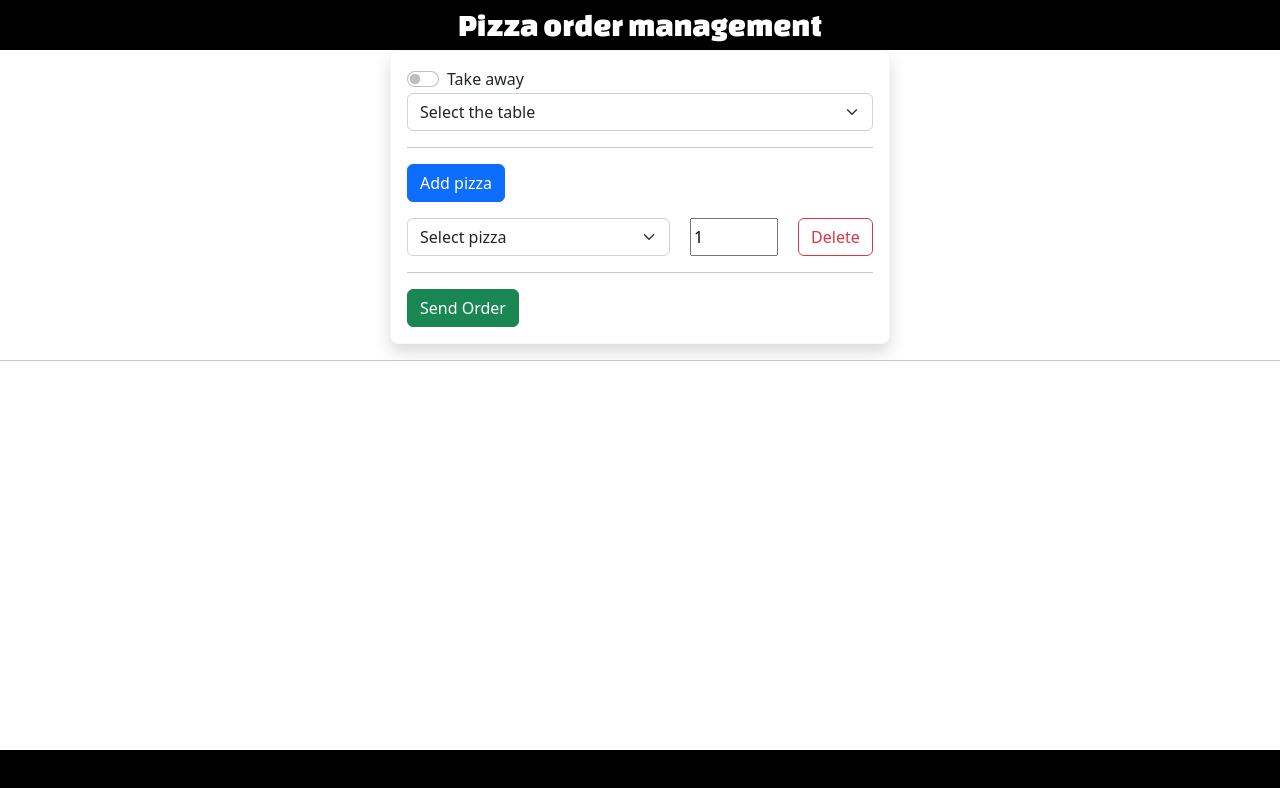
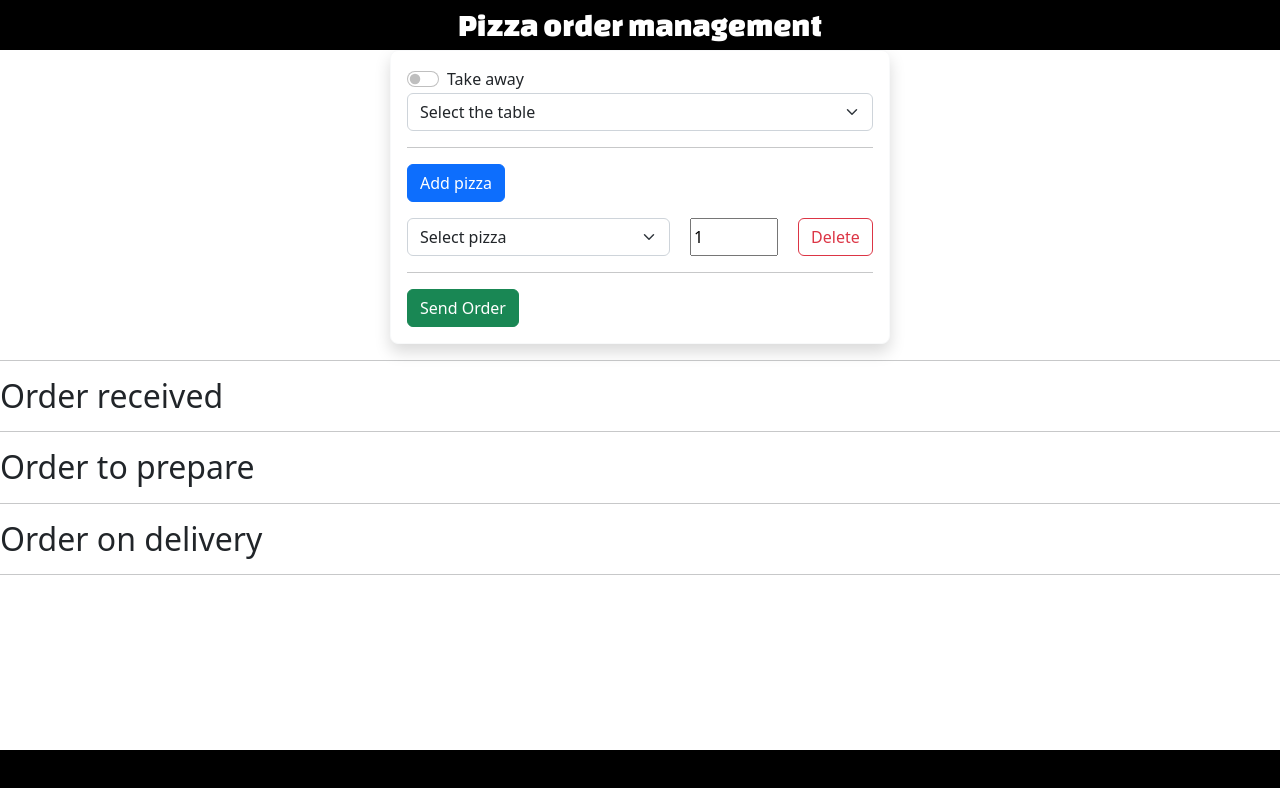
Before and after one commit to Tektronplus/order-management-system-angular, an Angular app: page / in a window 1280 px wide. Shown: the top 788 px of the page. Built offline with nearby package versions, Linux system fonts and the light colour scheme.

Commit message:
Added feature
Added feature of sorting according to the order status

```diff
--- a/src/app/main/form-order/localOrder.ts
+++ b/src/app/main/form-order/localOrder.ts
@@ -1,5 +1,6 @@
 export class LocalOrder {
 	id: number;
+	status: number = 1;
 	numberTable: string;
 	pizzasOrdered: Array<any>;
 
--- a/src/app/main/form-order/takeawayOrder.ts
+++ b/src/app/main/form-order/takeawayOrder.ts
@@ -1,5 +1,6 @@
 export class TakeAwayOrder {
 	id: number;
+	status: number = 1;
 	firstNameClient: string;
 	lastNameClient: string;
 	addressClient: string;
--- a/src/app/main/orders/order-card/order-card.component.html
+++ b/src/app/main/orders/order-card/order-card.component.html
@@ -36,7 +36,8 @@
 	<div>
 		<button
 			type="button"
-			class="btn btn-primary">
+			class="btn btn-primary"
+			(click)="updateStatus()">
 			Status
 		</button>
 		<button
--- a/src/app/main/orders/order-card/order-card.component.ts
+++ b/src/app/main/orders/order-card/order-card.component.ts
@@ -27,4 +27,13 @@ export class OrderCardComponent implements OnInit, OnChanges {
 	ngOnChanges(changes: SimpleChanges): void {
 		this.isInstanceOfLocalOrder = this.order instanceof LocalOrder;
 	}
+
+	updateStatus() {
+		let index = OrderedPizzas.orderedPizzas
+			.map(function (e) {
+				return e.id;
+			})
+			.indexOf(this.order.id);
+		OrderedPizzas.orderedPizzas[index].status += 1;
+	}
 }
--- a/src/app/main/orders/orders.component.html
+++ b/src/app/main/orders/orders.component.html
@@ -1,3 +1,25 @@
-<div *ngFor="let order of orderedPizzasArray">
-	<app-order-card [order]="order"></app-order-card>
+<div>
+	<h2>Order received</h2>
+	<div *ngFor="let order of orderedPizzasArray">
+		<app-order-card
+			*ngIf="order.status === 1"
+			[order]="order"></app-order-card>
+	</div>
+	<hr />
+
+	<h2>Order to prepare</h2>
+	<div *ngFor="let order of orderedPizzasArray">
+		<app-order-card
+			*ngIf="order.status == 2"
+			[order]="order"></app-order-card>
+	</div>
+	<hr />
+
+	<h2>Order on delivery</h2>
+	<div *ngFor="let order of orderedPizzasArray">
+		<app-order-card
+			*ngIf="order.status == 3"
+			[order]="order"></app-order-card>
+	</div>
+	<hr />
 </div>
```
